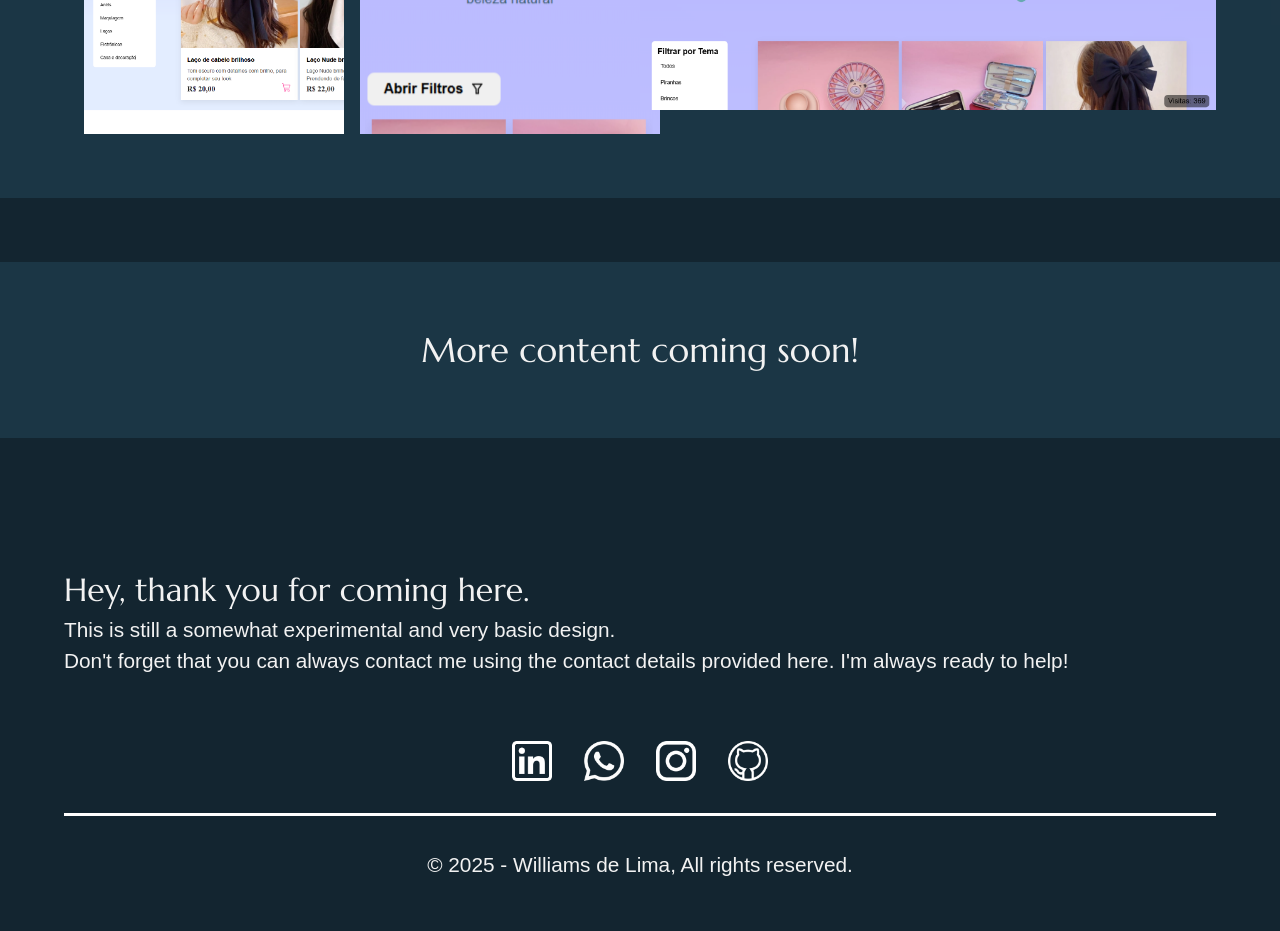
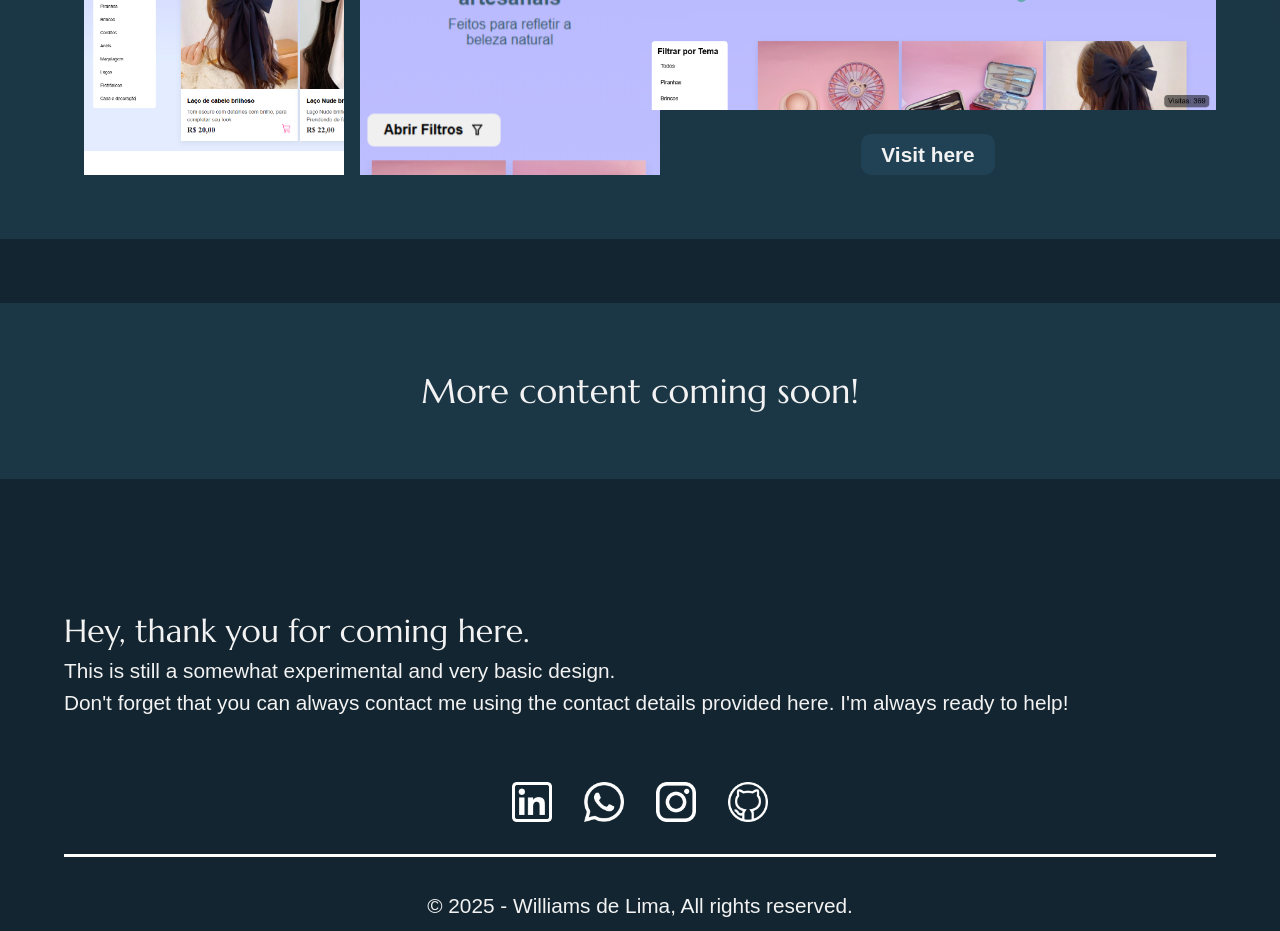
Before and after one commit to MW-Limah/graphicdesign-portifolio, a Next.js app: page / in a window 1280 px wide. Shown: the part 4040-4971 px from the top of the page. Built offline with nearby package versions, Linux system fonts and the light colour scheme; a web font is replaced by a local one.

Commit message:
Adicionando link para visitar projetos

```diff
--- a/src/app/Contents/WebDesign/WebDesign.jsx
+++ b/src/app/Contents/WebDesign/WebDesign.jsx
@@ -165,6 +165,11 @@ export default function WebDesign() {
                 style={{ objectFit: "contain" }}
               />
             </div>
+            <div className={styles.visit}>
+              <a href="https://lojaheloisa.vercel.app/" target="_blank">
+                Visit here
+              </a>
+            </div>
           </aside>
         </section>
         <section className={styles.project}>
--- a/src/app/Contents/WebDesign/WebDesign.module.css
+++ b/src/app/Contents/WebDesign/WebDesign.module.css
@@ -225,3 +225,17 @@
     height: 100%;
   }
 }
+
+.visit {
+  font-weight: 600;
+  font-size: var(--font-size-subtitle);
+  padding: 5px 20px;
+  border-radius: 10px;
+  background-color: var(--base-color);
+  transition: var(--transition);
+  z-index: 5;
+}
+
+.visit:hover {
+  transform: scale(1.08);
+}
```
